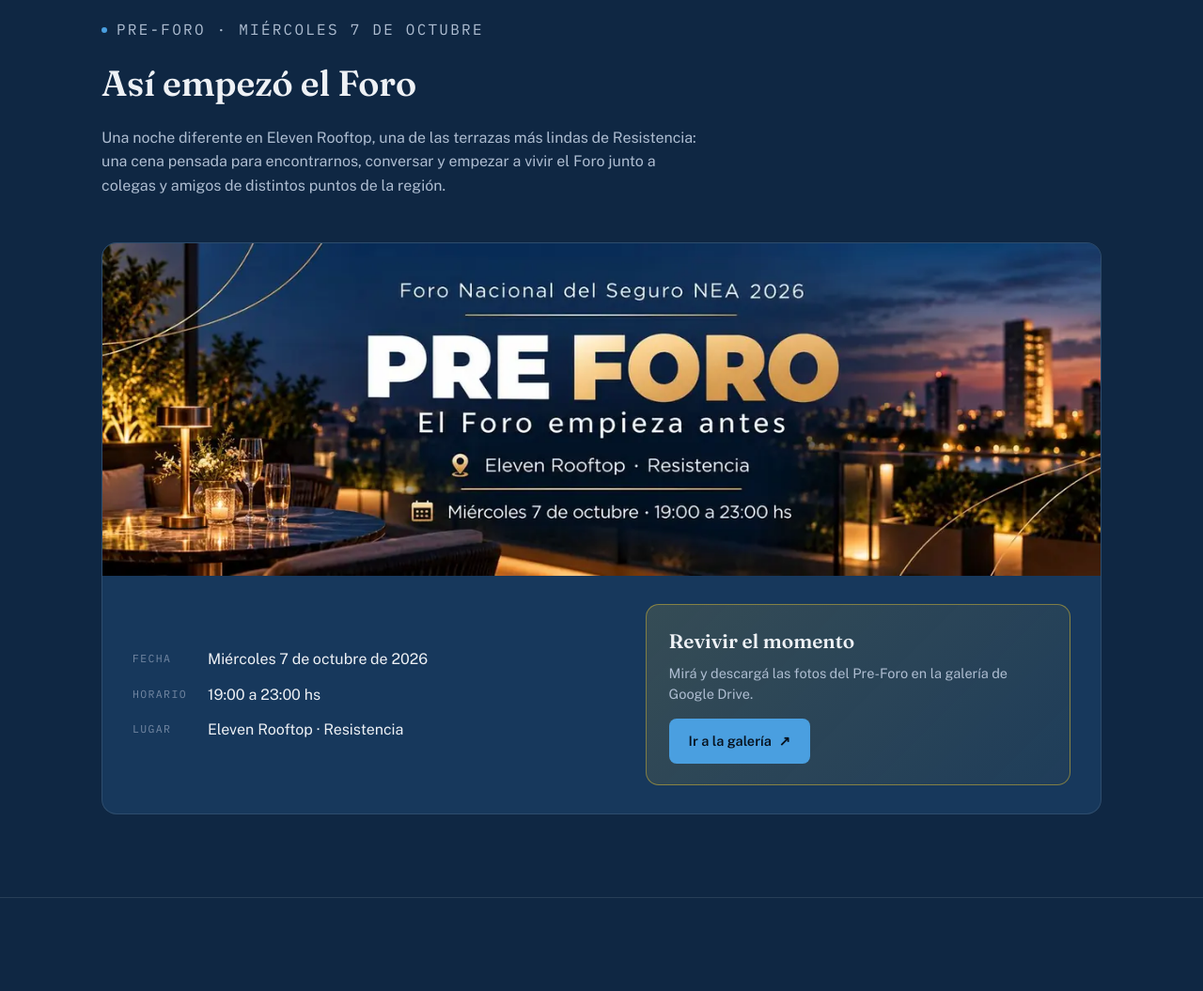
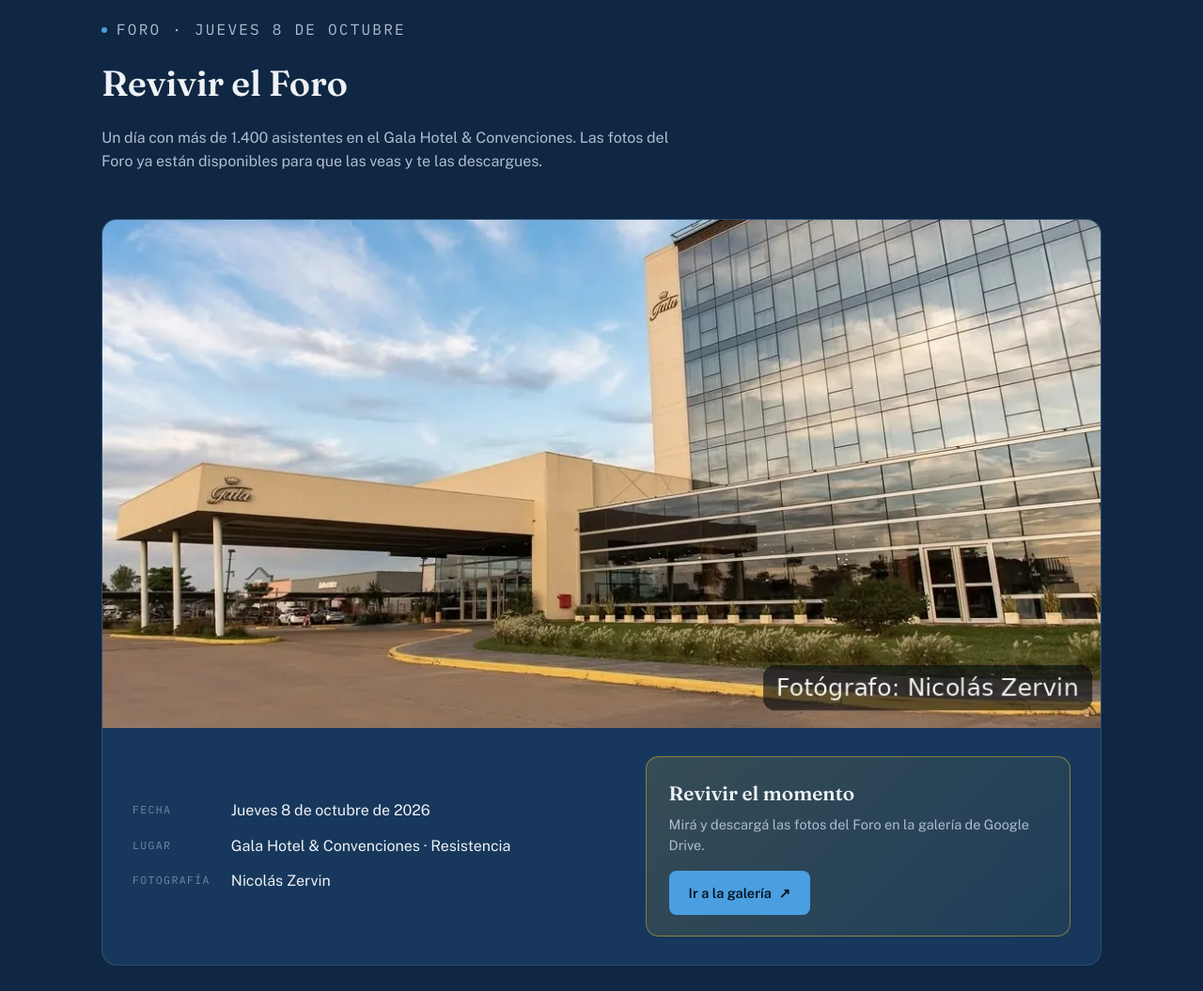
Before and after one commit to lmourglia/foronea, a website: page index.html in a window 1280 px wide. Shown: the part 1720-2775 px from the top of the page at 94% size. Drawn offline with Linux system fonts and the light colour scheme.

Commit message:
Update index.html

```diff
--- a/index.html
+++ b/index.html
@@ -102,7 +102,7 @@
   html{ scroll-behavior:auto; }
   *{ animation:none !important; transition:none !important; }
 }
-  #top, #disertantes, #preforo, #sponsors, #contacto{ scroll-margin-top:88px; }
+  #top, #disertantes, #foro-galeria, #preforo, #sponsors, #contacto{ scroll-margin-top:88px; }
   body{
     margin:0;
     background:var(--bg);
@@ -589,7 +589,8 @@
     </a>
     <nav class="links">
       <a href="#disertantes">Invitados</a>
-      <a href="#preforo">Pre-Foro</a>
+      <a href="#foro-galeria">Fotos del Foro</a>
+    <a href="#preforo">Pre-Foro</a>
     </nav>
     <button class="menu-toggle" id="menuToggle" aria-label="Abrir menú" aria-expanded="false" aria-controls="mobileNav">
       <svg width="22" height="22" viewBox="0 0 22 22" fill="none" xmlns="http://www.w3.org/2000/svg"><path d="M3 6h16M3 11h16M3 16h16" stroke="currentColor" stroke-width="1.6" stroke-linecap="round"/></svg>
@@ -597,6 +598,7 @@
   </div>
   <div class="mobile-nav" id="mobileNav">
     <a href="#disertantes">Invitados</a>
+    <a href="#foro-galeria">Fotos del Foro</a>
     <a href="#preforo">Pre-Foro</a>
   </div>
 </header>
@@ -665,6 +667,31 @@
     </div>
   </section>
 
+
+  <section id="foro-galeria">
+    <div class="wrap">
+      <div class="section-head">
+        <p class="eyebrow"><span class="dot"></span>Foro · Jueves 8 de octubre</p>
+        <h2>Revivir el Foro</h2>
+        <p>Un día con más de 1.400 asistentes en el Gala Hotel &amp; Convenciones. Las fotos del Foro ya están disponibles para que las veas y te las descargues.</p>
+      </div>
+      <div class="pf-card">
+        <img alt="Gala Hotel &amp; Convenciones, sede del Foro Nacional del Seguro NEA 2026" width="1080" height="550" loading="lazy" decoding="async" srcset="img/foro-galeria-800.3ac7dedf.webp 800w, img/foro-galeria-1080.21fe52f1.webp 1080w" sizes="(max-width:1100px) 100vw, 1100px" src="img/foro-galeria-1080.21fe52f1.webp">
+        <div class="pf-body">
+          <dl class="pf-facts">
+            <dt>Fecha</dt><dd>Jueves 8 de octubre de 2026</dd>
+            <dt>Lugar</dt><dd>Gala Hotel &amp; Convenciones · Resistencia</dd>
+            <dt>Fotografía</dt><dd>Nicolás Zervin</dd>
+          </dl>
+          <div class="pf-cta">
+            <p class="pf-cta-t">Revivir el momento</p>
+            <p class="pf-cta-s">Mirá y descargá las fotos del Foro en la galería de Google Drive.</p>
+            <a class="btn btn-primary" href="https://drive.google.com/drive/folders/1MQjPXIJI32edgIG1oyW4UdLrW-xT0QuO?usp=drive_link" target="_blank" rel="noopener" aria-label="Ir a la galería de fotos del Foro en Google Drive (se abre en otra pestaña)">Ir a la galería <span aria-hidden="true">↗</span></a>
+          </div>
+        </div>
+      </div>
+    </div>
+  </section>
 
   <section id="preforo">
     <div class="wrap">
```
